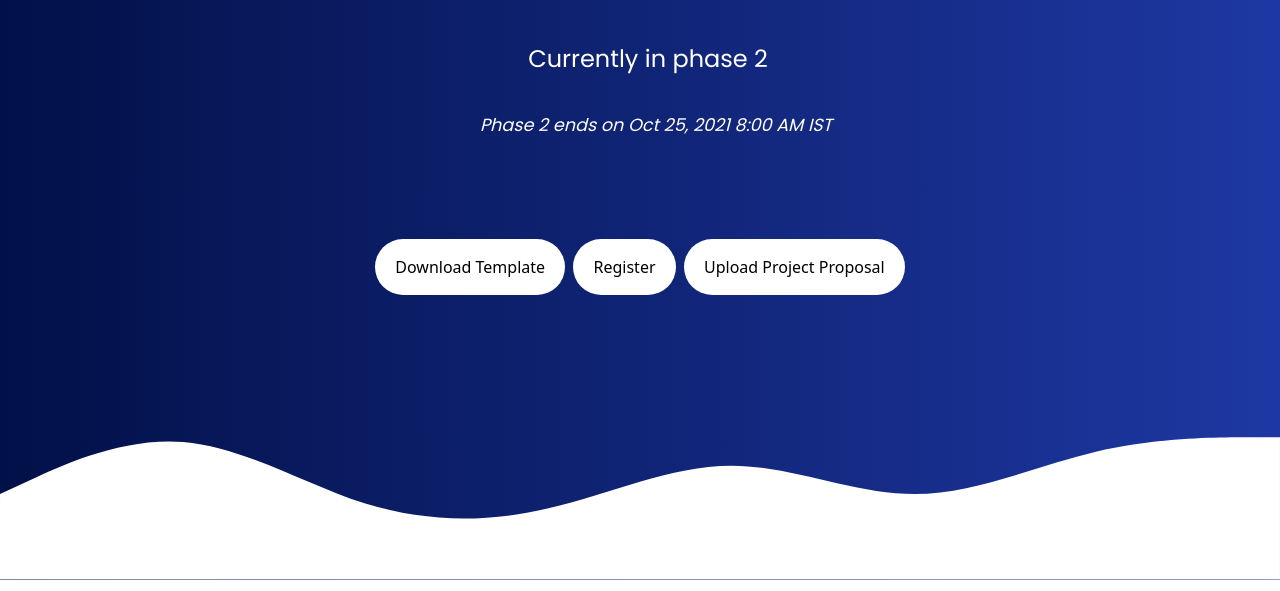
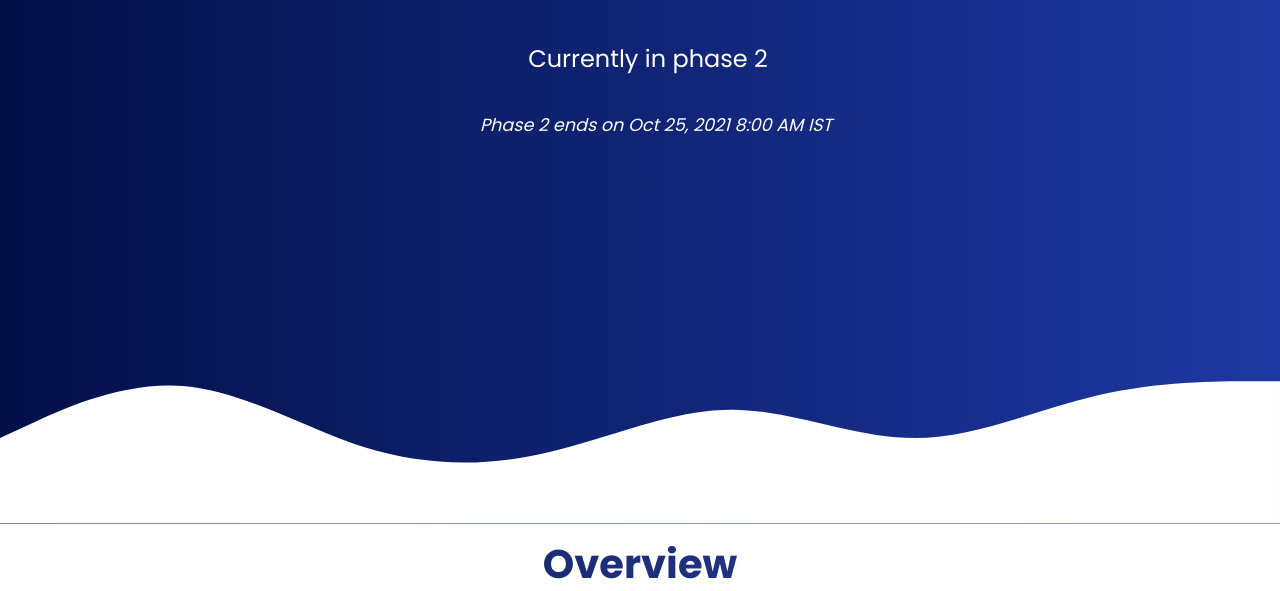
Before and after one commit to Coding-Club-PSGCT/codingclub, a Flask app: page / in a window 1280 px wide. Shown: the part 576-1167 px from the top of the page. Run offline with Flask 2, Linux system fonts and the light colour scheme; some libraries are stand-ins or nearby versions.

Commit message:
Remove upload proposal and register team forms

```diff
--- a/app/__init__.py
+++ b/app/__init__.py
@@ -11,8 +11,6 @@ def create_app():
 	from . import index, register, models, email
 
 	models.init_app(app)
-	email.init_app(app)
-	app.register_blueprint(register.register_bp)
 	app.register_blueprint(index.index_bp)
 
 
--- a/app/templates/index.html
+++ b/app/templates/index.html
@@ -93,21 +93,7 @@
                 </p>
               </div>
               </h1>
-              <div class="btn-toolbar-custom" role="toolbar">
 
-                  <div class="btn-group btn1" role="group">
-                  <button class="rounded-pill btn-rounded" onclick="javascript:window.open('https://drive.google.com/file/d/1T5pXcV1wnTlYnSbZE_f4kenNUgxvR2ZO/view?usp=sharing', '_blank');">Download Template</button>
-                </div>
-
-                  <div class="btn-group btn2" role="group">
-                <button class="rounded-pill btn-rounded" onclick="javascript:window.open('/register', '_blank');">Register</button>
-              </div>
-
-              <div class="btn-group btn2" role="group">
-                <button class="rounded-pill btn-rounded" onclick="javascript:window.open('/upload_proposal', '_blank');">Upload Project Proposal</button>
-              </div>
-
-              </div>
             </div>
           </div>
         </div>
```
